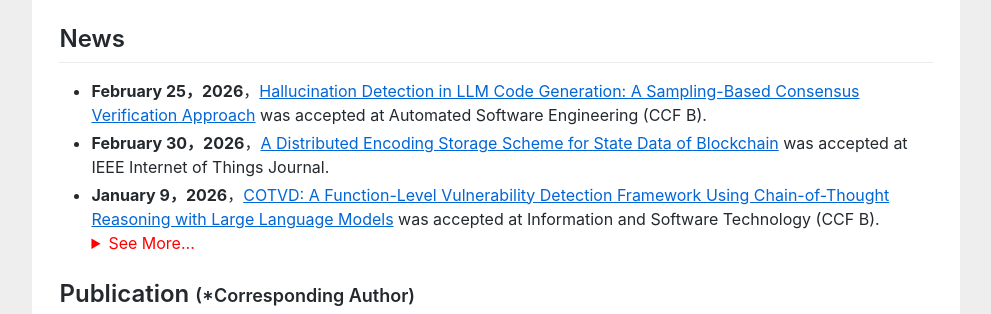
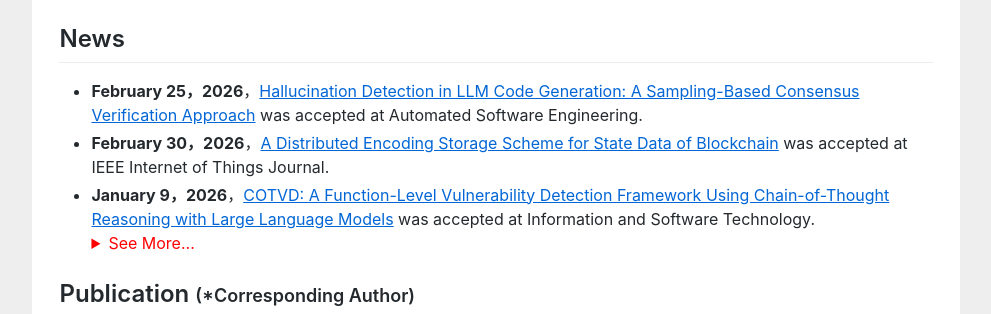
Before and after one commit to huangyuan-hy/huangyuan-hy.github.io, a Jekyll site: the page index.html, which Jekyll copies as it is, in a window 1280 px wide and 900 px high, scrolled down 665 px. Shown: the part 155-469 px from the top of the window, without its empty margins (144-1135 px from the left). Built offline with Jekyll 4.4.1, drawn with Linux system fonts in a browser that asks for light colours.

Commit message:
Update index.html

```diff
--- a/index.html
+++ b/index.html
@@ -100,9 +100,9 @@ gtag('config', 'UA-158965281-1');
 
 				<h2>News</h2>
 					<ul>
-						<li><b>February 25，2026</b>，<a href=""><u>Hallucination Detection in LLM Code Generation: A Sampling-Based Consensus Verification Approach</u></a> was accepted at Automated Software Engineering (CCF B). </li>
+						<li><b>February 25，2026</b>，<a href=""><u>Hallucination Detection in LLM Code Generation: A Sampling-Based Consensus Verification Approach</u></a> was accepted at Automated Software Engineering. </li>
 						<li><b>February 30，2026</b>，<a href=""><u>A Distributed Encoding Storage Scheme for State Data of Blockchain</u></a> was accepted at IEEE Internet of Things Journal. </li>
-						<li><b>January 9，2026</b>，<a href=""><u>COTVD: A Function-Level Vulnerability Detection Framework Using Chain-of-Thought Reasoning with Large Language Models</u></a> was accepted at Information and Software Technology (CCF B). </li>
+						<li><b>January 9，2026</b>，<a href=""><u>COTVD: A Function-Level Vulnerability Detection Framework Using Chain-of-Thought Reasoning with Large Language Models</u></a> was accepted at Information and Software Technology. </li>
 						<details>
   <summary style="color:red;">See More...</summary>
 						<li><b>December 26, 2025</b>,  <a href=""><u>Leveraging Change Types and Contexts to Guide LLMs for Automated Test Code Updating</u></a> was accepted at ICPC 2026 (CCF B).  The study presents TestSyncer to overcome the challenge of obsolete test code that results from the continuous evolution of production code.</li>
```
